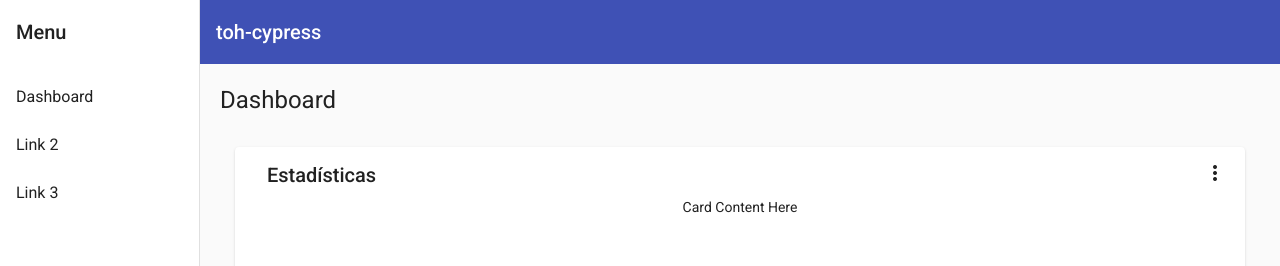
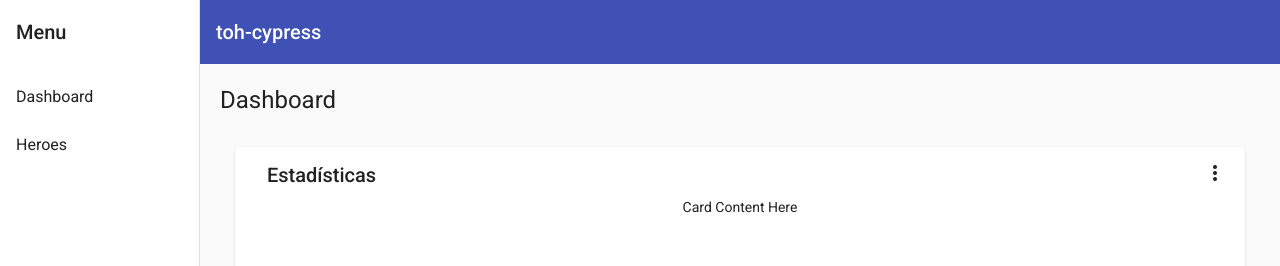
Before and after one commit to yoan-asdrubal/toh-cypress, an Angular app: page /dashboard in a window 1280 px wide. Shown: the top 266 px of the page. Built offline with nearby package versions, Linux system fonts and the light colour scheme.

Commit message:
Refactor(Navigation):Agrega integracion con servicio de datos para opciones de menu

```diff
--- a/src/app/layout/components/navigation/navigation.component.html
+++ b/src/app/layout/components/navigation/navigation.component.html
@@ -5,9 +5,9 @@
 	             [opened]="(isHandset$ | async) === false">
 		<mat-toolbar>Menu</mat-toolbar>
 		<mat-nav-list>
-			<a mat-list-item routerLink="/dashboard">Dashboard</a>
-			<a mat-list-item href="#">Link 2</a>
-			<a mat-list-item href="#">Link 3</a>
+			<ng-template ngFor [ngForOf]="menuData | async" let-menu>
+				<a [id]="'id'+menu.id" mat-list-item [routerLink]="menu.path">{{menu.label}}</a>
+			</ng-template>
 		</mat-nav-list>
 	</mat-sidenav>
 	<mat-sidenav-content>
--- a/src/app/layout/components/navigation/navigation.component.ts
+++ b/src/app/layout/components/navigation/navigation.component.ts
@@ -1,7 +1,9 @@
-import { Component } from '@angular/core';
-import { BreakpointObserver, Breakpoints } from '@angular/cdk/layout';
-import { Observable } from 'rxjs';
-import { map, shareReplay } from 'rxjs/operators';
+import {Component} from '@angular/core';
+import {BreakpointObserver, Breakpoints} from '@angular/cdk/layout';
+import {Observable} from 'rxjs';
+import {map, shareReplay} from 'rxjs/operators';
+import {MenuOptionService} from '../../../model/menu-option.service';
+import {MenuOption} from '../../../model/menu-option';
 
 @Component({
     selector: 'app-navigation',
@@ -15,7 +17,9 @@ export class NavigationComponent {
             map(result => result.matches),
             shareReplay()
         );
+    menuData: Observable<MenuOption[]> = this.menuS.getMenuDataAsObservable();
 
-  constructor(private breakpointObserver: BreakpointObserver) {}
+    constructor(private breakpointObserver: BreakpointObserver, private menuS: MenuOptionService) {
+    }
 
 }
--- a/src/app/model/menu-option.service.ts
+++ b/src/app/model/menu-option.service.ts
@@ -1,13 +1,13 @@
 import {Injectable} from '@angular/core';
-import {menuData as menuArrayData} from './menu-option';
+import {menuData as menuArrayData, MenuOption} from './menu-option';
 import {BehaviorSubject} from 'rxjs';
 
 @Injectable({
     providedIn: 'root'
 })
 export class MenuOptionService {
-    menuData = menuArrayData;
-    menuData$ = new BehaviorSubject(this.menuData);
+    menuData: MenuOption[] = menuArrayData;
+    menuData$: BehaviorSubject<MenuOption[]> = new BehaviorSubject(this.menuData);
 
     constructor() {
 
```
Lines whose indentation alone changed are shown as unchanged.
